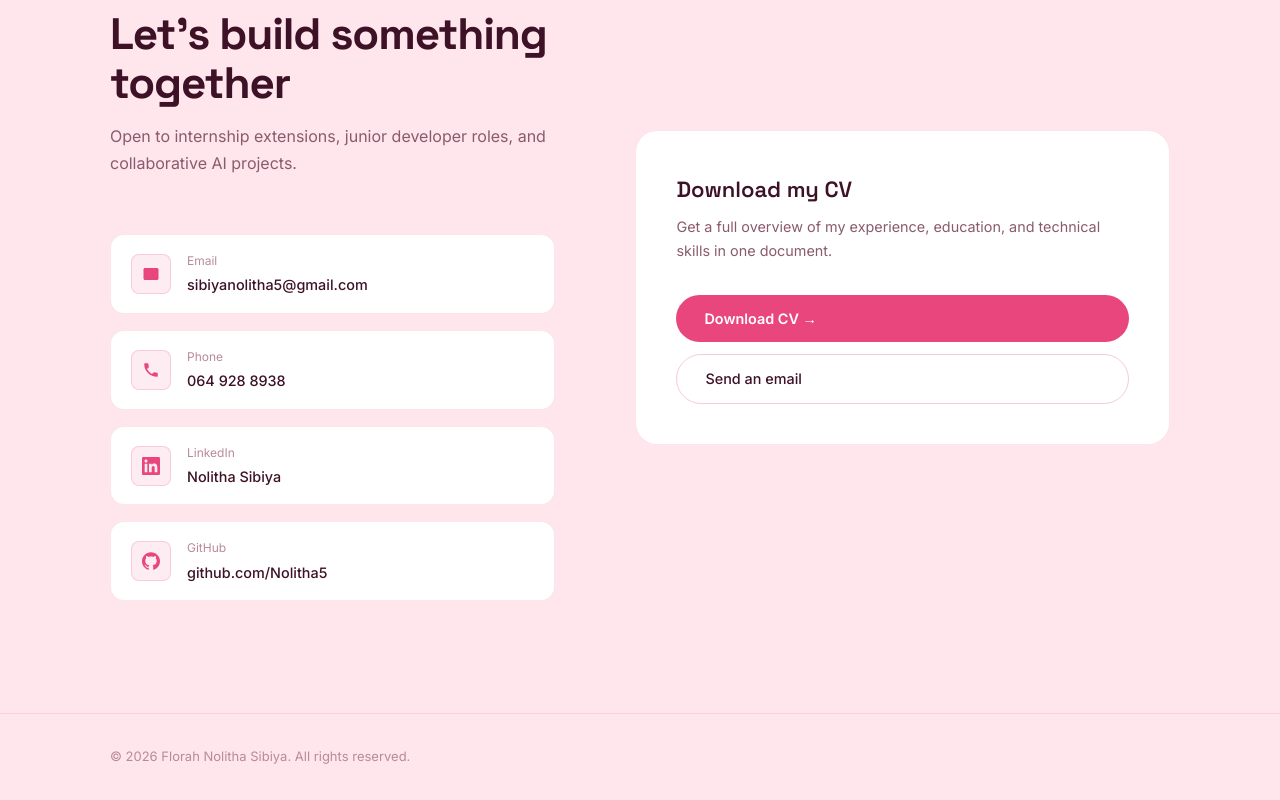
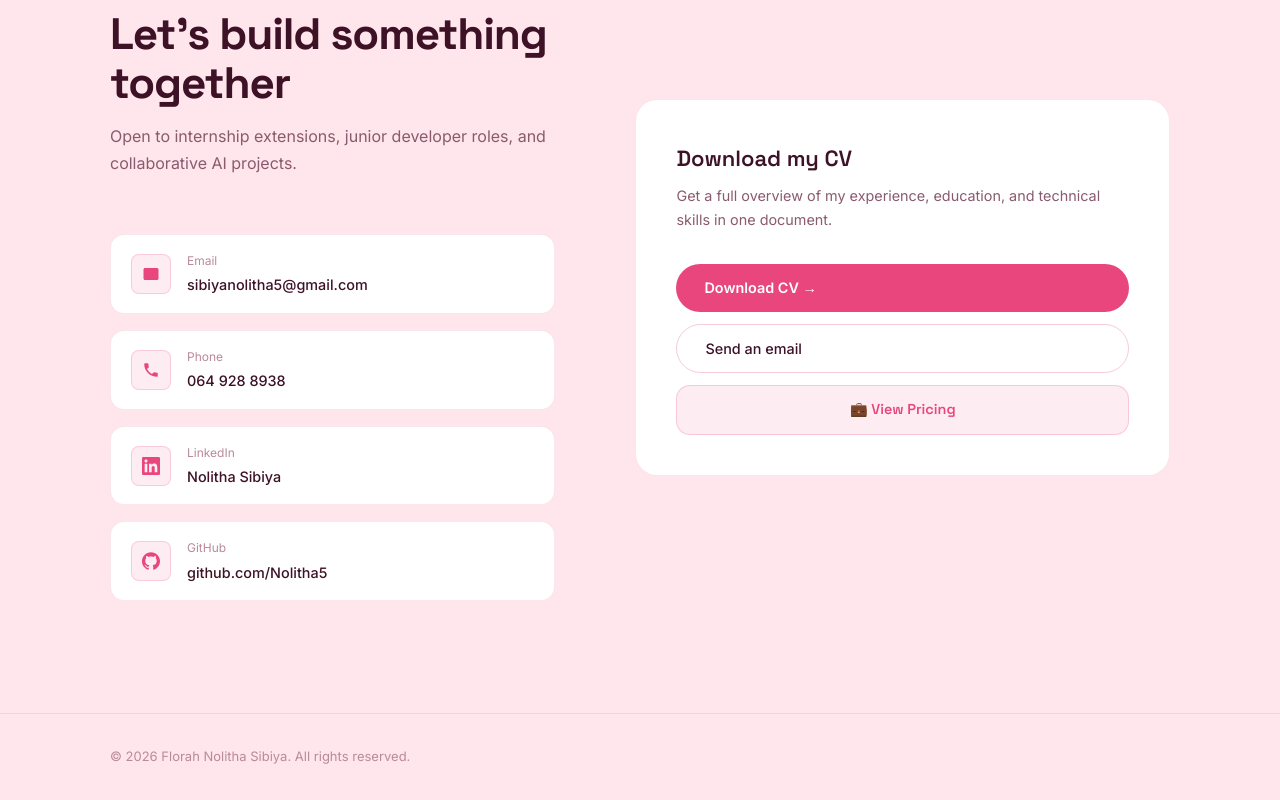
Before and after one commit to Nolitha5/FlorahSibiya, a React (Vite) app: page / in a window 1280 px wide. Shown: the part 10143-10943 px from the top of the page. Built offline with nearby package versions, Linux system fonts and the light colour scheme.

Commit message:
feat: add View Pricing button to contact card linking to /pricing

```diff
--- a/src/components/Contact.css
+++ b/src/components/Contact.css
@@ -40,6 +40,26 @@
   gap: 0.75rem;
 }
 
+.btn-pricing {
+  display: block;
+  text-align: center;
+  padding: 0.75rem 1.5rem;
+  border-radius: var(--radius-md);
+  font-family: var(--font-display);
+  font-size: 0.9rem;
+  font-weight: 600;
+  color: var(--accent);
+  background: var(--accent-dim);
+  border: 1.5px solid var(--accent-mid);
+  text-decoration: none;
+  transition: background var(--transition), border-color var(--transition), transform var(--transition);
+}
+.btn-pricing:hover {
+  background: var(--accent-mid);
+  border-color: var(--accent);
+  transform: translateY(-1px);
+}
+
 @media (max-width: 900px) {
   .contact-wrapper {
     grid-template-columns: 1fr;
--- a/src/components/Contact.jsx
+++ b/src/components/Contact.jsx
@@ -59,6 +59,9 @@ function Contact() {
               <a href={`mailto:${contactInfo.email}`} className="btn-secondary">
                 Send an email
               </a>
+              <a href="/pricing" className="btn-pricing">
+                💼 View Pricing
+              </a>
             </div>
           </div>
         </div>
```
